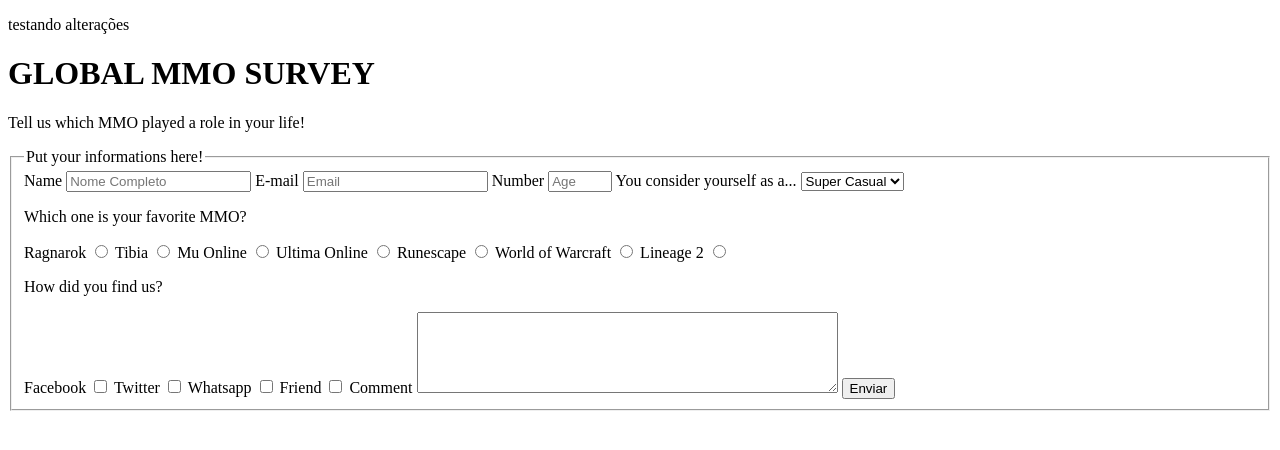
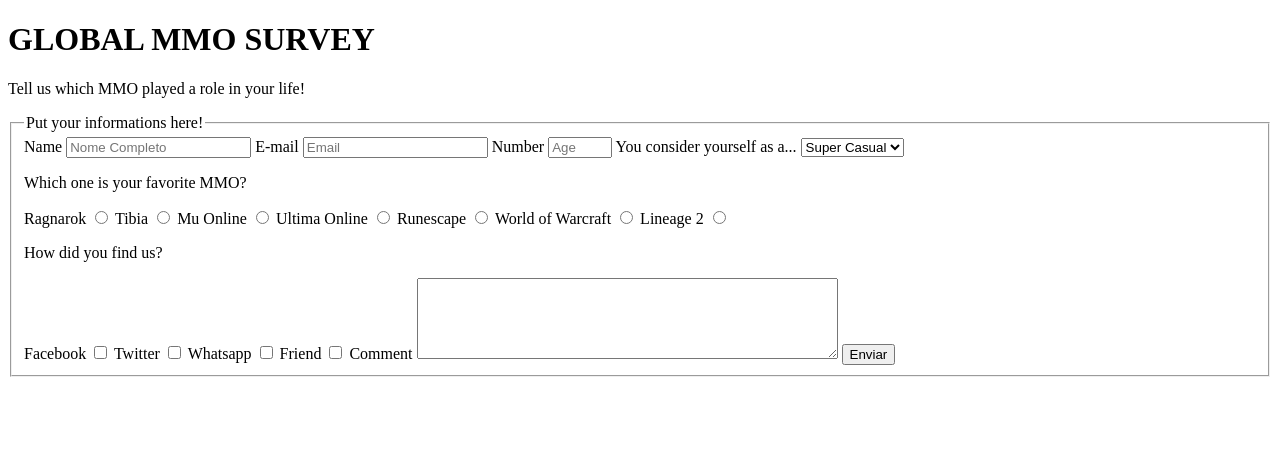
Before and after one commit to Fecef/freeCodeCamp, a website: page Survey Form/index.html in a window 1280 px wide. Drawn offline with Linux system fonts and the light colour scheme.

Commit message:
Parte HTML concluída.

```diff
--- a/Survey Form/index.html
+++ b/Survey Form/index.html
@@ -11,8 +11,6 @@
 </head>
 
 <body>
-<p>testando alterações</p>
-
   <!-- Introdução -->
   <h1 id="title">GLOBAL MMO SURVEY</h1>
   <p id="description">Tell us which MMO played a role in your life!</p>
```
